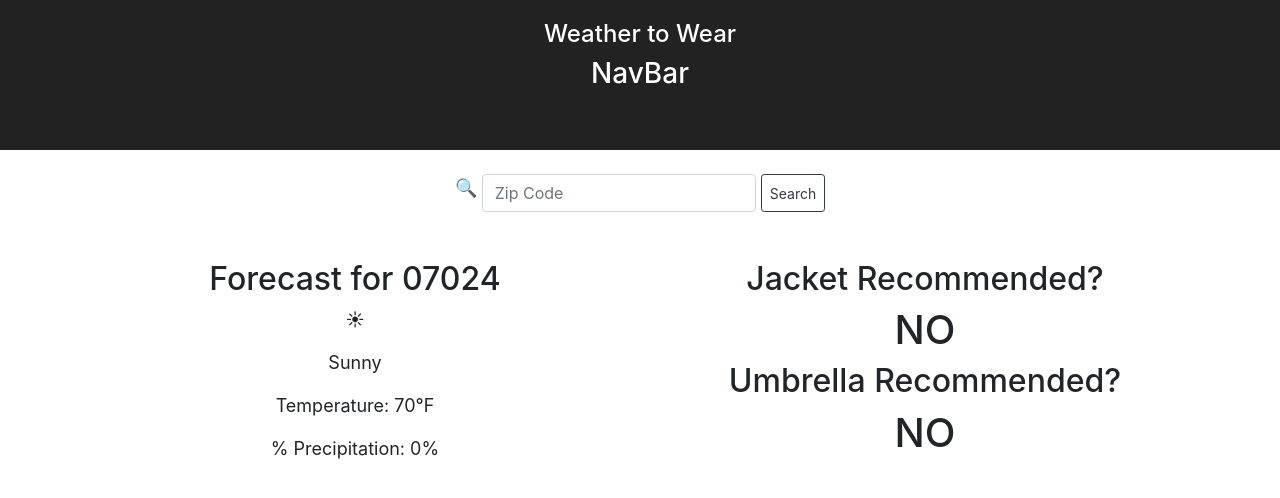
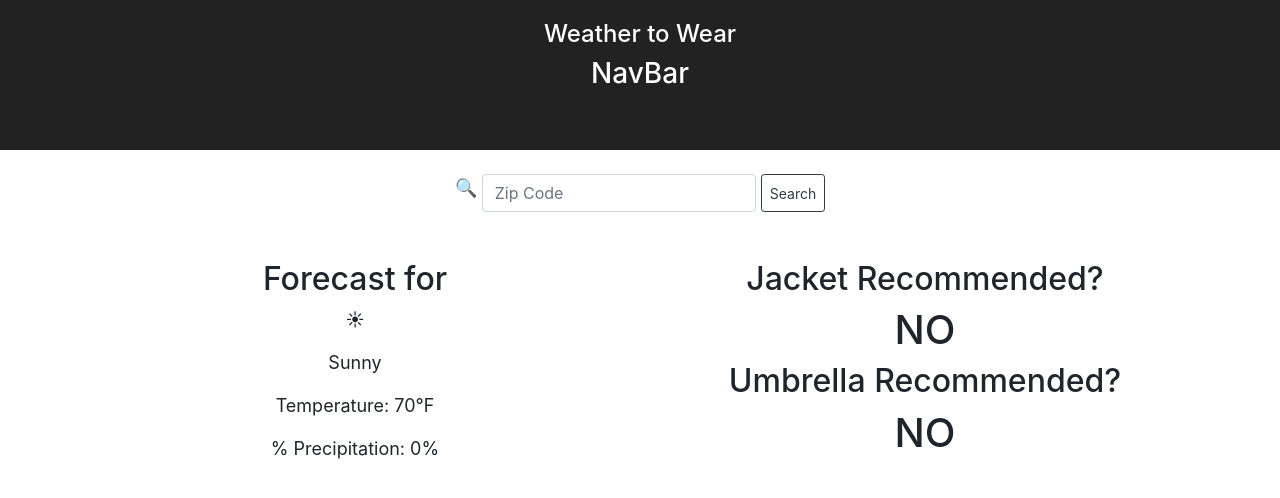
Before and after one commit to hyoyou/weather-to-wear, a React (Create React App) app in the folder weather-to-wear-client/: page / in a window 1280 px wide. Shown: the top 498 px of the page. Built offline with nearby package versions, Linux system fonts and the light colour scheme; no server answers.

Commit message:
move fetch request inside ForecastOverview to pass zipcode as props to ForecastDetail

```diff
--- a/weather-to-wear-client/src/App.js
+++ b/weather-to-wear-client/src/App.js
@@ -4,32 +4,7 @@ import './App.css';
 import SearchBar from './components/SearchBar';
 import ForecastOverview from './components/ForecastOverview';
 
-//console.log(process.env)
-const APIURL = `https://api.wunderground.com/api/${process.env.REACT_APP_WUNDERGROUND_API_KEY}/geolookup/q/autoip.json`;
-
 class App extends Component {
-  constructor(props) {
-    super(props);
-
-    this.state = {
-      zipCode: ''
-    };
-  }
-
-  componentDidMount() {
-    //console.log(APIURL)
-    fetch(`${APIURL}`)
-    .then(response => response.json())
-    .then(result => {
-      let zip = result.location.zip
-      //console.log("state:", this.state.zipCode)
-      this.setState({
-        zipCode: zip
-      })
-      console.log("state:", this.state.zipCode)
-    })
-  }
-
   render() {
     return (
       <div className="App">
@@ -39,7 +14,7 @@ class App extends Component {
         </header>
         <div className="App-intro">
           <SearchBar />
-          <ForecastOverview zipcode={this.state.zipCode}/>
+          <ForecastOverview />
         </div>
       </div>
     );
--- a/weather-to-wear-client/src/Components/ForecastDetail.js
+++ b/weather-to-wear-client/src/Components/ForecastDetail.js
@@ -4,7 +4,7 @@ export default class ForecastDetail extends Component {
   render() {
     return (
       <div>
-        <h2>Forecast for 07024</h2>
+        <h2>Forecast for {this.props.zipcode}</h2>
         <p>&#9728;</p>
         <p>Sunny</p>
         <p>Temperature: 70&#8457;</p>
--- a/weather-to-wear-client/src/Components/ForecastOverview.js
+++ b/weather-to-wear-client/src/Components/ForecastOverview.js
@@ -4,13 +4,38 @@ import ForecastDetail from './ForecastDetail';
 import Jacket from './Jacket';
 import Umbrella from './Umbrella';
 
+//console.log(process.env)
+const APIURL = `https://api.wunderground.com/api/${process.env.REACT_APP_WUNDERGROUND_API_KEY}/geolookup/q/autoip.json`;
+
 class ForecastOverview extends Component {
+  constructor(props) {
+    super(props);
+
+    this.state = {
+      zipCode: ''
+    };
+  }
+
+  componentDidMount() {
+    //console.log(APIURL)
+    fetch(`${APIURL}`)
+    .then(response => response.json())
+    .then(result => {
+      let zip = result.location.zip
+      //console.log("state:", this.state.zipCode)
+      this.setState({
+        zipCode: zip
+      })
+      console.log("state:", this.state.zipCode)
+    })
+  }
+
   render() {
     return (
       <div className="container py-4">
         <div className="row">
           <div className="col-md">
-            <ForecastDetail />
+            <ForecastDetail zipcode={this.state.zipCode}/>
           </div>
           <div className="col-md">
             <Jacket />
```
